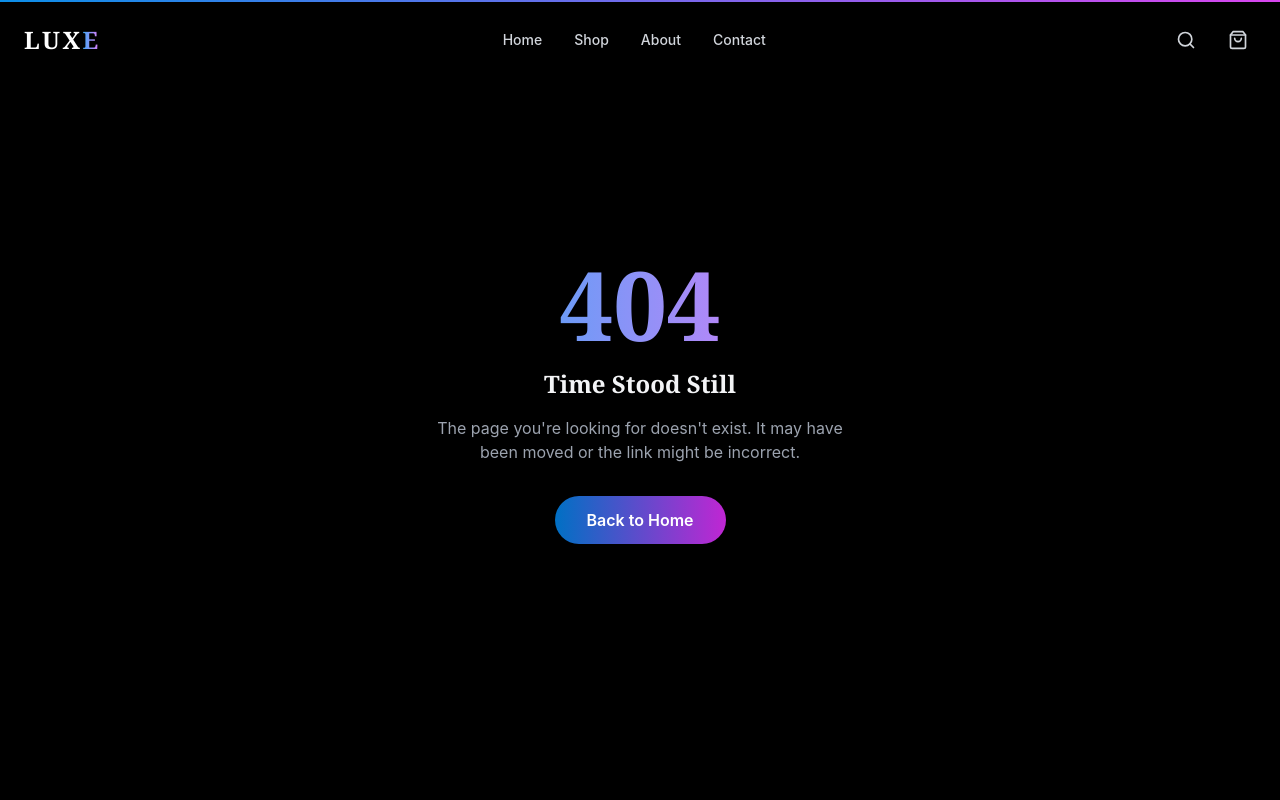
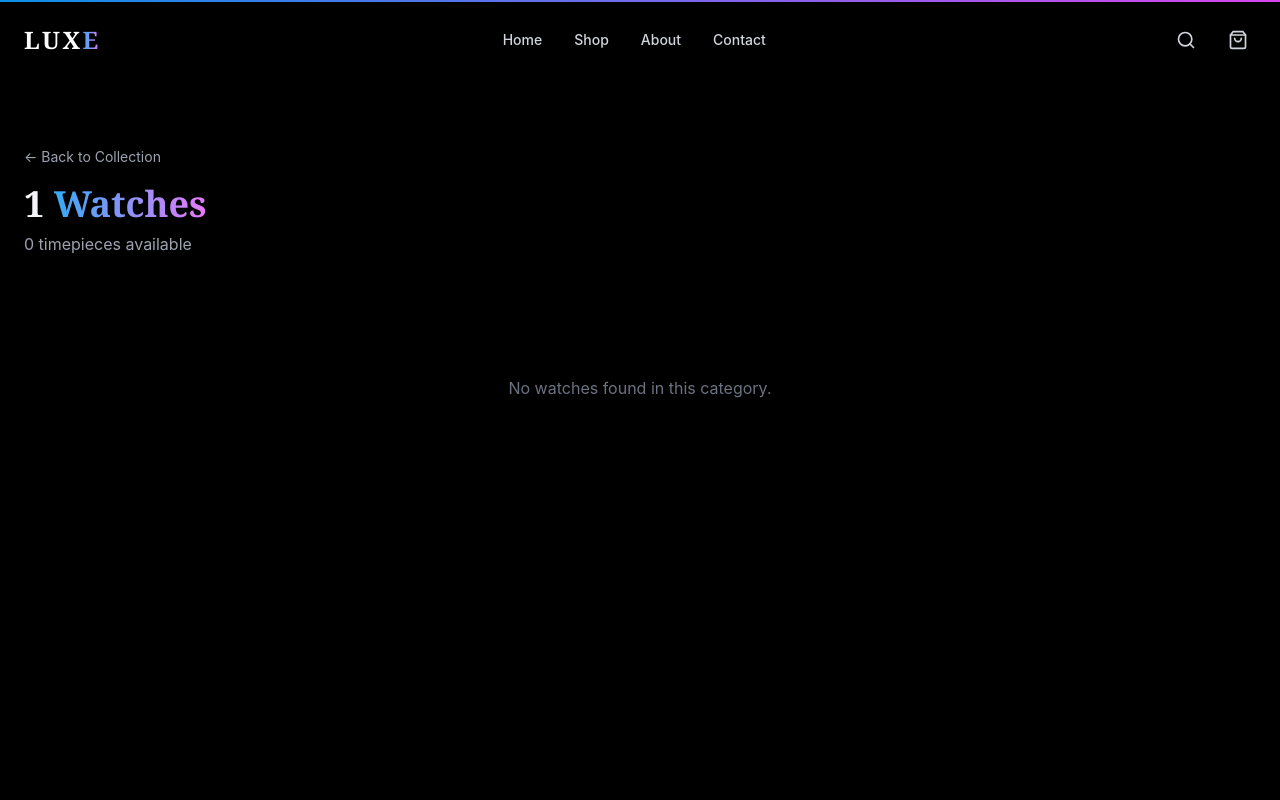
Before and after one commit to xoralife/watch-website, a Next.js app: page /category/1 in a window 1280 px wide. Before the commit this address had no page. Shown: the top 800 px of the page. Built offline with nearby package versions, Linux system fonts and the light colour scheme.

Commit message:
feat: add category pages, ShareButtons, more testimonials
- Dynamic category pages with SSG for SEO
- ShareButtons component (Facebook, Twitter, copy link)
- 4 more customer testimonials (total 8)
- Updated sitemap with category routes

Co-authored-by: CommandCodeBot <noreply@commandcode.ai>

```diff
--- /dev/null
+++ b/src/app/category/[category]/page.tsx
@@ -0,0 +1,74 @@
+import Link from "next/link";
+import { products, categories } from "@/data/products";
+
+export function generateStaticParams() {
+  return categories
+    .filter((c) => c !== "All")
+    .map((category) => ({ category }));
+}
+
+export default function CategoryPage({
+  params,
+}: {
+  params: { category: string };
+}) {
+  const decoded = decodeURIComponent(params.category);
+  const filtered = products.filter((p) => p.category === decoded);
+
+  return (
+    <div className="min-h-screen pt-24">
+      <div className="max-w-7xl mx-auto px-4 sm:px-6 py-12">
+        <div className="mb-10">
+          <Link
+            href="/"
+            className="text-sm text-gray-400 hover:text-primary-400 transition-colors"
+          >
+            ← Back to Collection
+          </Link>
+          <h1 className="text-3xl sm:text-4xl font-serif font-bold mt-4">
+            {decoded}{" "}
+            <span className="text-gradient">Watches</span>
+          </h1>
+          <p className="text-gray-400 mt-2">
+            {filtered.length} timepieces available
+          </p>
+        </div>
+
+        <div className="grid grid-cols-1 sm:grid-cols-2 lg:grid-cols-4 gap-6">
+          {filtered.map((product) => (
+            <Link
+              key={product.id}
+              href={`/products/${product.id}`}
+              className="group glass rounded-2xl overflow-hidden hover:bg-white/[0.07] transition-all duration-300"
+            >
+              <div className="aspect-square overflow-hidden bg-luxury-800">
+                <img
+                  src={product.images[0]}
+                  alt={product.name}
+                  className="w-full h-full object-cover group-hover:scale-105 transition-transform duration-500"
+                />
+              </div>
+              <div className="p-4">
+                <p className="text-xs text-gray-500 uppercase tracking-wider">
+                  {product.brand}
+                </p>
+                <h3 className="font-serif font-semibold text-lg mt-1">
+                  {product.name}
+                </h3>
+                <p className="text-primary-400 font-bold mt-2">
+                  ${product.price.toLocaleString()}
+                </p>
+              </div>
+            </Link>
+          ))}
+        </div>
+
+        {filtered.length === 0 && (
+          <div className="text-center py-20">
+            <p className="text-gray-500">No watches found in this category.</p>
+          </div>
+        )}
+      </div>
+    </div>
+  );
+}
--- a/src/app/sitemap.ts
+++ b/src/app/sitemap.ts
@@ -1,5 +1,5 @@
 import { MetadataRoute } from "next";
-import { products } from "@/data/products";
+import { products, categories } from "@/data/products";
 
 export default function sitemap(): MetadataRoute.Sitemap {
   const staticPages = [
@@ -17,5 +17,12 @@ export default function sitemap(): MetadataRoute.Sitemap {
     priority: 0.9,
   }));
 
-  return [...staticPages, ...productPages];
+  const categoryPages = categories.filter(c => c !== "All").map((c) => ({
+    url: `https://luxe-watches.com/category/${encodeURIComponent(c)}`,
+    lastModified: new Date(),
+    changeFrequency: "weekly" as const,
+    priority: 0.7,
+  }));
+
+  return [...staticPages, ...productPages, ...categoryPages];
 }
--- /dev/null
+++ b/src/components/ShareButtons.tsx
@@ -0,0 +1,43 @@
+"use client";
+
+import { motion } from "framer-motion";
+import { Link2, Facebook, Twitter } from "lucide-react";
+
+export default function ShareButtons({ url, title }: { url: string; title: string }) {
+  const encodedUrl = encodeURIComponent(url);
+  const encodedTitle = encodeURIComponent(title);
+
+  const copyLink = () => {
+    navigator.clipboard.writeText(url);
+  };
+
+  return (
+    <div className="flex items-center gap-2">
+      <span className="text-sm text-gray-400">Share:</span>
+      <motion.button
+        whileHover={{ scale: 1.1 }}
+        whileTap={{ scale: 0.9 }}
+        onClick={() => window.open(`https://facebook.com/sharer/sharer.php?u=${encodedUrl}`, "_blank")}
+        className="p-2 glass rounded-lg hover:bg-white/20 transition-all"
+      >
+        <Facebook className="w-4 h-4 text-blue-400" />
+      </motion.button>
+      <motion.button
+        whileHover={{ scale: 1.1 }}
+        whileTap={{ scale: 0.9 }}
+        onClick={() => window.open(`https://twitter.com/intent/tweet?text=${encodedTitle}&url=${encodedUrl}`, "_blank")}
+        className="p-2 glass rounded-lg hover:bg-white/20 transition-all"
+      >
+        <Twitter className="w-4 h-4 text-sky-400" />
+      </motion.button>
+      <motion.button
+        whileHover={{ scale: 1.1 }}
+        whileTap={{ scale: 0.9 }}
+        onClick={copyLink}
+        className="p-2 glass rounded-lg hover:bg-white/20 transition-all"
+      >
+        <Link2 className="w-4 h-4 text-gray-400" />
+      </motion.button>
+    </div>
+  );
+}
--- a/src/data/products.ts
+++ b/src/data/products.ts
@@ -420,4 +420,36 @@ export const testimonials = [
     rating: 4,
     image: "https://images.unsplash.com/photo-1438761681033-6461ffad8d80?w=100",
   },
+  {
+    name: "Alexander Weber",
+    role: "Investment Banker",
+    content:
+      "The Vintage Automatic is simply breathtaking. The hand-wound movement and exhibition caseback make it a conversation starter at every meeting.",
+    rating: 5,
+    image: "https://images.unsplash.com/photo-1472099645785-5658abf4ff4e?w=100",
+  },
+  {
+    name: "Maria Rodriguez",
+    role: "Luxury Retail Consultant",
+    content:
+      "LUXE has redefined online watch shopping. The presentation, the authenticity guarantees, and the customer service are all world-class.",
+    rating: 5,
+    image: "https://images.unsplash.com/photo-1489424731084-a5d8b219a5bb?w=100",
+  },
+  {
+    name: "Kenji Nakamura",
+    role: "Horologist",
+    content:
+      "As someone who works with watches daily, I'm impressed by the curation. The Aero Pilot GMT's movement is beautifully finished at this price point.",
+    rating: 5,
+    image: "https://images.unsplash.com/photo-1507003211169-0a1dd7228f2d?w=100",
+  },
+  {
+    name: "Olivia Thompson",
+    role: "Style Influencer",
+    content:
+      "The Elite Dress Quartz is my go-to for red carpets. It's elegant, slim, and catches the light beautifully. Received so many DMs asking about it!",
+    rating: 4,
+    image: "https://images.unsplash.com/photo-1534528741775-53994a69daeb?w=100",
+  },
 ];
--- a/src/lib/lucide.d.ts
+++ b/src/lib/lucide.d.ts
@@ -36,4 +36,5 @@ declare module "lucide-react" {
   export const Package: FC<SVGProps<SVGSVGElement>>;
   export const CreditCard: FC<SVGProps<SVGSVGElement>>;
   export const Smartphone: FC<SVGProps<SVGSVGElement>>;
+  export const Link2: FC<SVGProps<SVGSVGElement>>;
 }
```
